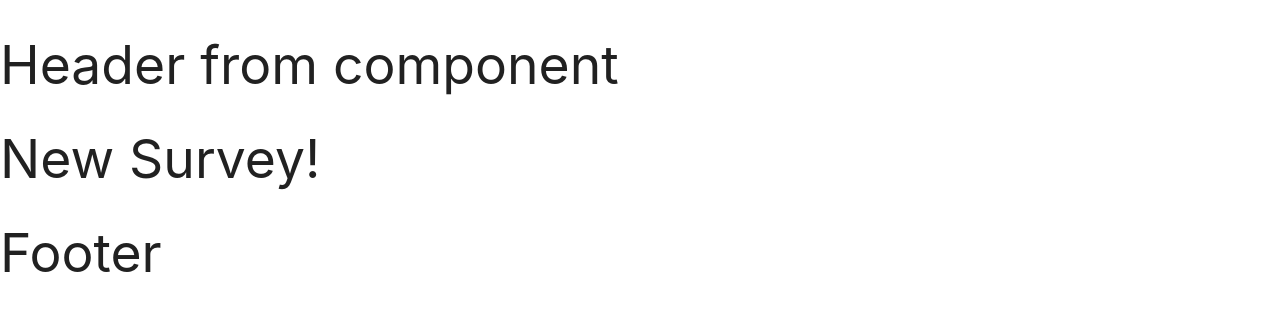
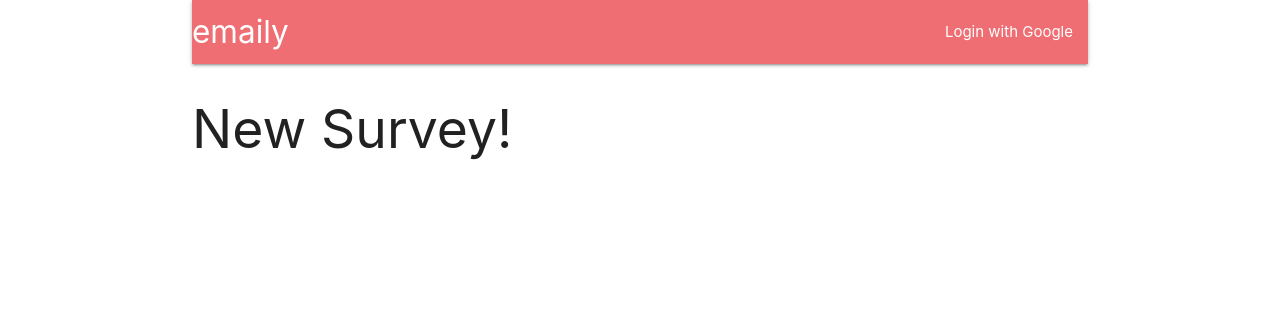
Before and after one commit to jwkuchta/emaily_server, a React (Create React App) app in the folder client/: page /surveys/new in a window 1280 px wide. Shown: the top 310 px of the page. Built offline with nearby package versions, Linux system fonts and the light colour scheme; no server answers.

Commit message:
added thunk, tested fetch

```diff
--- a/client/package.json
+++ b/client/package.json
@@ -7,6 +7,7 @@
     "@testing-library/jest-dom": "^4.2.4",
     "@testing-library/react": "^9.5.0",
     "@testing-library/user-event": "^7.2.1",
+    "axios": "^0.19.2",
     "http-proxy-middleware": "^1.0.5",
     "materialize-css": "^1.0.0-rc.2",
     "react": "^16.13.1",
@@ -15,7 +16,8 @@
     "react-router": "^5.2.0",
     "react-router-dom": "^5.2.0",
     "react-scripts": "3.4.1",
-    "redux": "^4.0.5"
+    "redux": "^4.0.5",
+    "redux-thunk": "^2.3.0"
   },
   "scripts": {
     "start": "react-scripts start",
--- /dev/null
+++ b/client/src/actions/index.js
@@ -0,0 +1,14 @@
+import axios from 'axios'
+import { FETCH_USER } from './types'
+
+// export const fetchUser = () => {
+//     return dispatch => {
+//         axios.get('/api/current_user')
+//         .then(resp => dispatch({type: FETCH_USER, payload: resp}))
+//     }
+// }
+
+export const fetchUser = () => async dispatch => {
+    const resp = await axios.get('/api/current_user')
+    dispatch({type: FETCH_USER, payload: resp.data})
+}
--- /dev/null
+++ b/client/src/actions/types.js
@@ -0,0 +1 @@
+export const FETCH_USER = 'FETCH_USER'
--- a/client/src/components/App.js
+++ b/client/src/components/App.js
@@ -1,27 +1,35 @@
-import React from 'react'
+import React, { Component } from 'react'
 import { BrowserRouter as Router, Route} from 'react-router-dom'
 import Header from './Header'
+import { connect } from 'react-redux'
+import * as actions from '../actions'
 
 // const Header = () => <h2>Header!</h2>
 const Dashboard = () => <h2>Dashboard!</h2>
 const Landing = () => <h2>Landing!</h2>
 const NewSurvey = () => <h2>New Survey!</h2>
-const Footer = () => <h2>Footer</h2>
 
-const App = () => {
+class App extends Component {
+
+    componentDidMount() {
+        this.props.fetchUser()
+    }
+
+    render() {
         return (
             <div>
                 <Router>
-                <div>
+                    <div className="container">
                     <Header />
                     <Route exact path='/' component={Landing} />
                     <Route exact path='/surveys' component={Dashboard} />
                     <Route path='/surveys/new' component={NewSurvey} />
-                <Footer />
                     </div>
                 </Router>
             </div>
         )
     }
+}
 
-export default App
+// this assigns actions as props to App
+export default connect(null, actions)(App)
--- a/client/src/components/Header.js
+++ b/client/src/components/Header.js
@@ -4,7 +4,14 @@
     render() {
         return (
             <div>
-                <h2>Header from component</h2>
+                <nav>
+                    <div className="nav-wrapper">
+                        <a href="#" className="left brand-logo">emaily</a>
+                        <ul className="right">
+                            <li><a>Login with Google</a></li>
+                        </ul>
+                    </div>
+                </nav>
             </div>
         )
     }
--- a/client/src/index.js
+++ b/client/src/index.js
@@ -1,12 +1,13 @@
-import materializeCSS from 'materialize-css/dist/css/materialize.min.css'
+import 'materialize-css/dist/css/materialize.min.css'
 import React from 'react'
 import ReactDOM from 'react-dom'
 import App from './components/App'
 import { Provider } from 'react-redux'
 import { createStore, applyMiddleware } from 'redux'
 import reducers from './reducers'
+import reduxThunk from 'redux-thunk'
 
-const store = createStore(reducers, {}, applyMiddleware())
+const store = createStore(reducers, {}, applyMiddleware(reduxThunk))
 
 ReactDOM.render(
     <Provider store={store}><App /></Provider>,
--- a/client/src/reducers/authReducer.js
+++ b/client/src/reducers/authReducer.js
@@ -1,4 +1,6 @@
 export default function(state = {}, action) {
+    console.log(action)
+    console.log(action.payload)
     switch (action.type) {
         default:
             return state
```
Also changed, not shown: 1 other file (tests, documents, lock files or other folders). Lines whose indentation alone changed are shown as unchanged.
